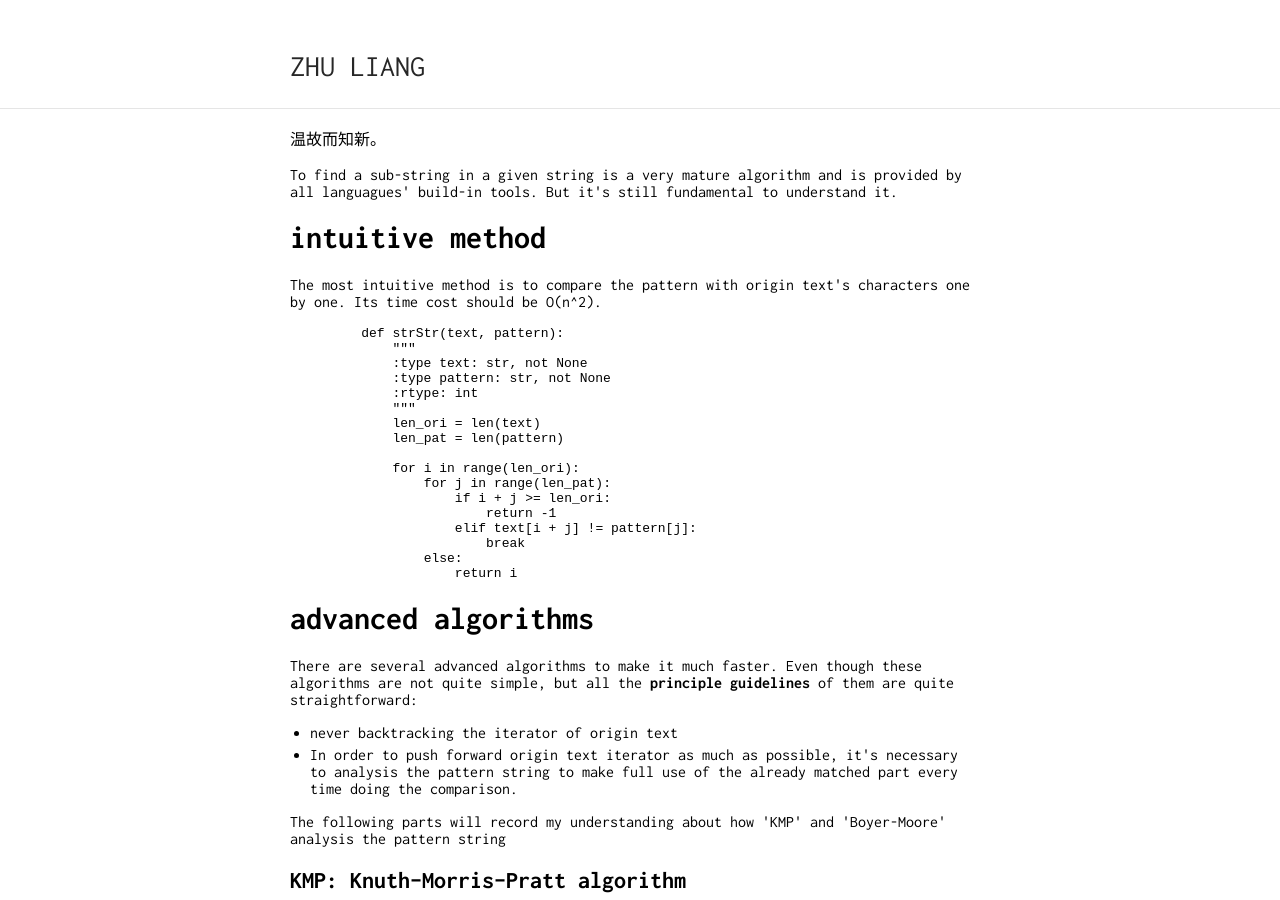
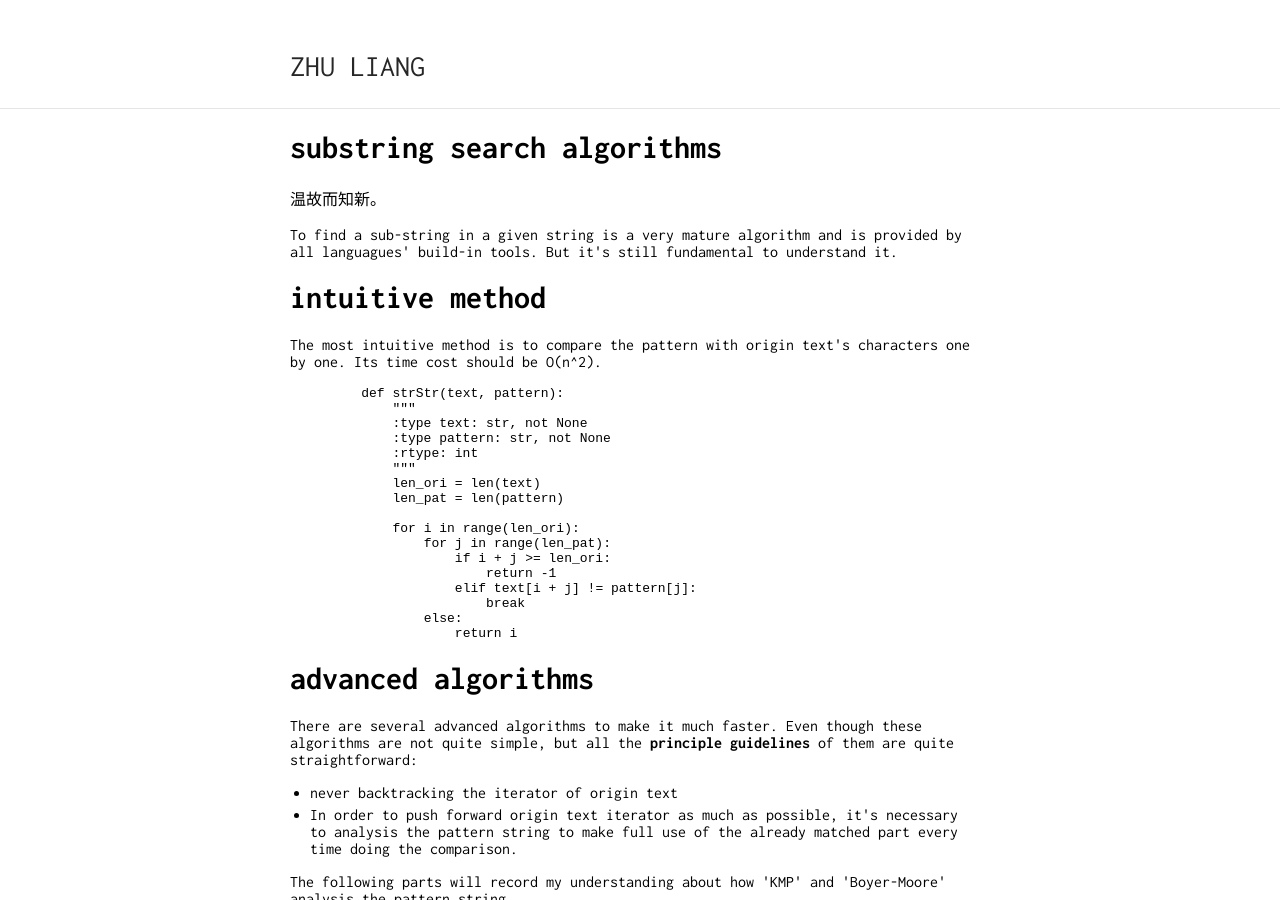
Before and after one commit to brilliang/blogs, a Jekyll site: the page built from _posts/2017-05-20-string-match.html, in a window 1280 px wide and 900 px high. Built offline with Jekyll 4.4.1, drawn with Linux system fonts in a browser that asks for light colours; some of the changed text lies outside the part shown.

```diff
--- a/_posts/2017-05-20-string-match.html
+++ b/_posts/2017-05-20-string-match.html
@@ -1,7 +1,9 @@
 ---
 layout: researcher
-title: substring search
+title:
 ---
+
+<h1>substring search algorithms</h1>
 
 <p>温故而知新。</p>
 
```
Also changed, not shown: other parts of _posts/2017-05-20-string-match.html (+5 -0 lines).
